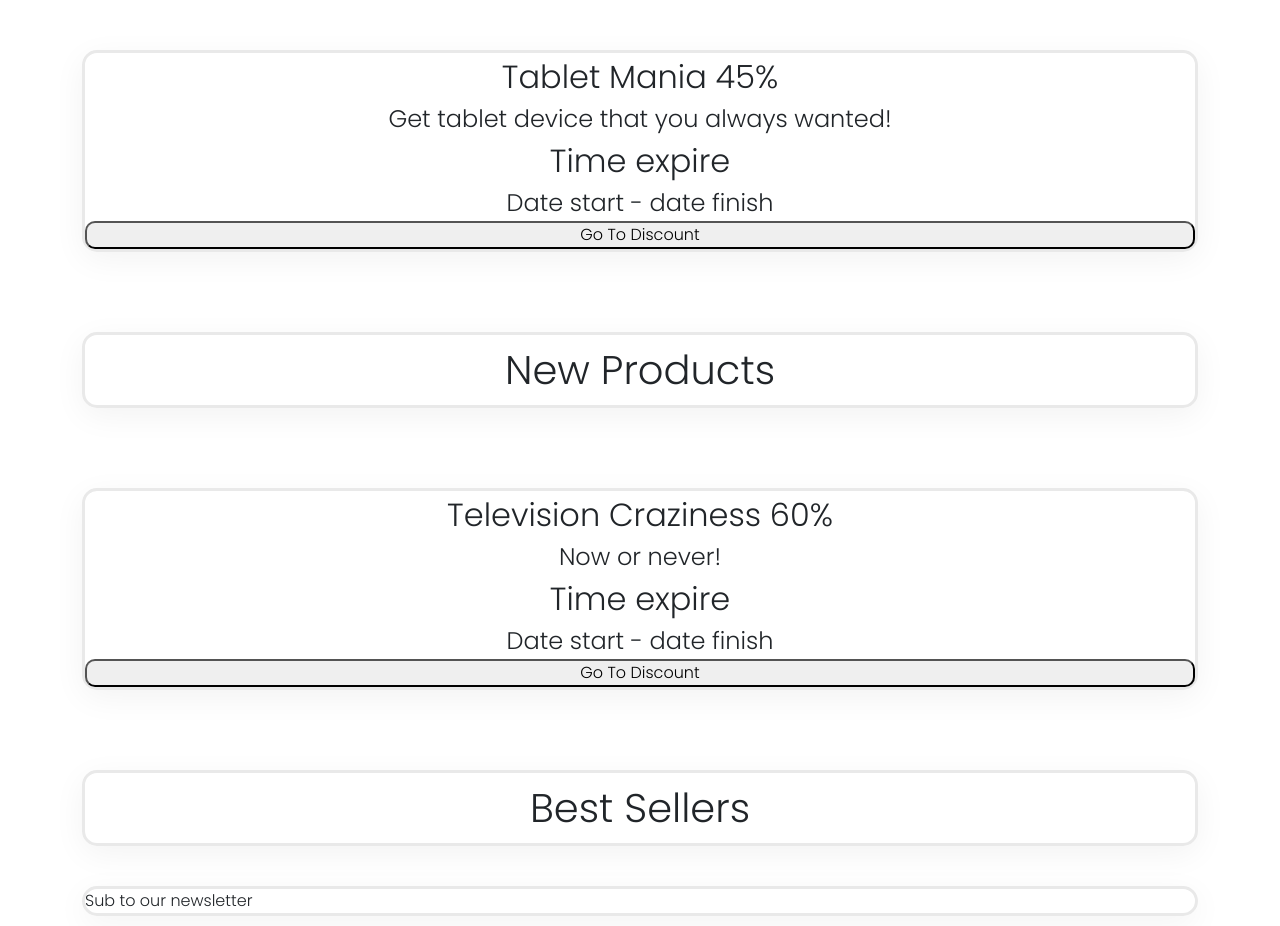
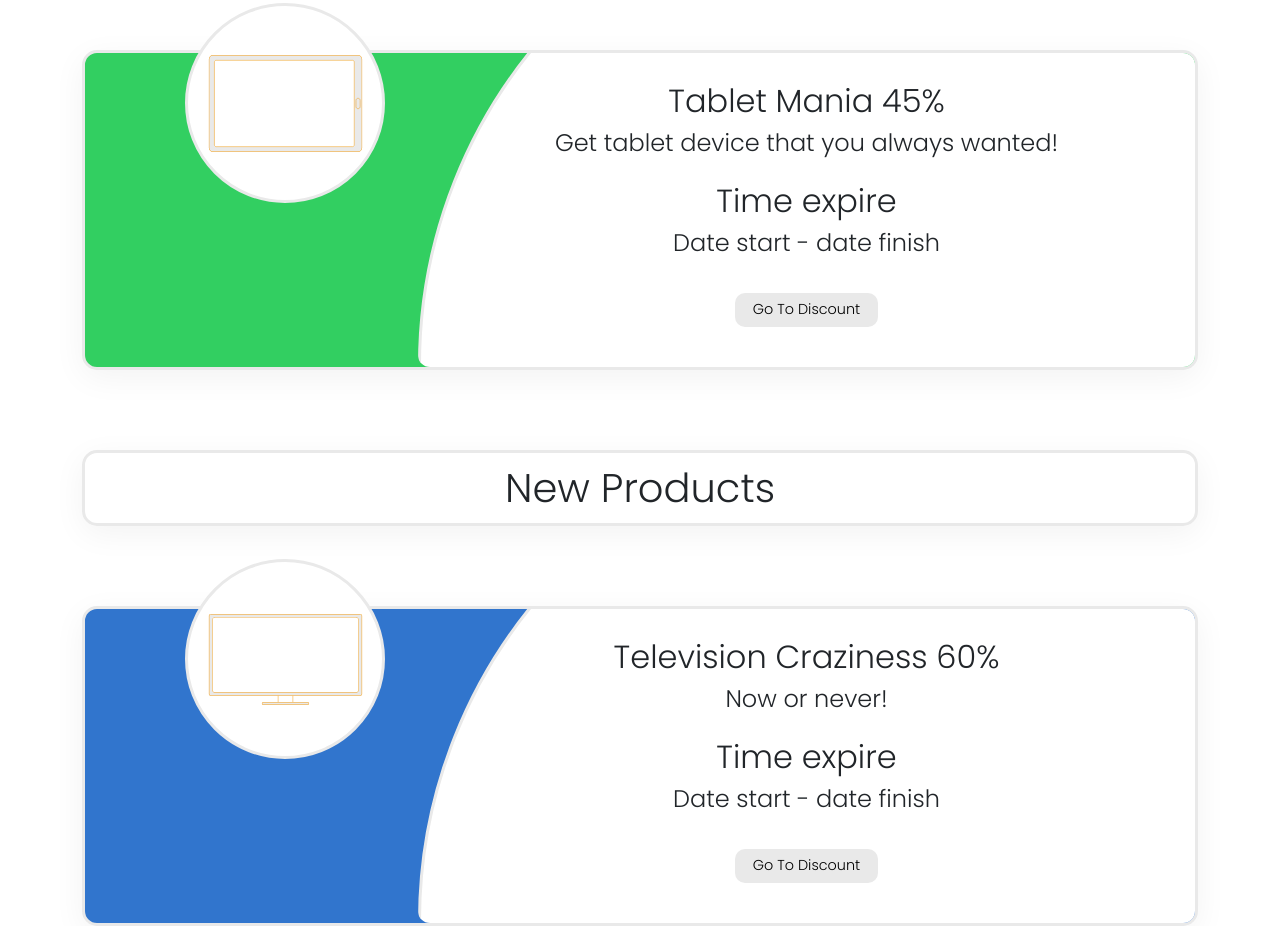
Before and after one commit to AleksaSubasic/OrangeBox, a plain HTML site: page index.html in a window 1280 px wide. Shown: the part 1032-1958 px from the top of the page. Drawn offline with nearby package versions, Linux system fonts and the light colour scheme.

Commit message:
Add files via upload

```diff
--- a/assets/css/responsive.css
+++ b/assets/css/responsive.css
@@ -5,7 +5,7 @@
     #product-cat-block h5{
         font-size: 1.1rem;
     }
-    .open-product-btn, .open-cat-btn{
+    .my-btn{
         font-size: 0.9rem;
     }
     .product-block{
@@ -38,7 +38,7 @@
     .product-block{
         width: 220px;
     }
-    .open-product-btn, .open-cat-btn{
+    .my-btn{
         font-size: 0.8rem;
     }
     #product-cat-block h5, #safety-blocks h4, .product-block h5{
@@ -96,7 +96,7 @@
     .product-block .d-flex .hide{
         display: inline-block !important;
     }
-    .open-product-btn, .open-cat-btn{
+    .my-btn{
         font-size: 0.9rem;
     }
     #safety-block{
@@ -176,12 +176,13 @@
     }
     #modal{
         flex-direction: column;
+        height: 80vh;
     }
     .modal-block{
         width: 400px;
     }
     #modal-image{
-        height: 240px;
+        height: inherit;
         margin-right: 0px;
         margin-bottom: 2vh;
         background-size: 60%;
@@ -194,6 +195,10 @@
     }
     #modal-product-information::before{
         top: -13px;
+    }
+    #close-btn{
+        top: -10px;
+        right: -10px;
     }
     #copyright{
         flex-direction: column;
@@ -252,8 +257,4 @@
     .modal-block{
         width: 100%;
     }
-    #close-btn{
-        top: 103%;
-        left: 45%;
-    }
 }
--- a/assets/css/style.css
+++ b/assets/css/style.css
@@ -7,13 +7,16 @@
     --red-orange: #FE5856;
     --orange: #F39C12;
     --gray: #e9e9e9;
-    --blue: #2867b9;
+    --blue: #3175cd;
     --green: #32cf61;
 }
 *{
     padding: 0px;
     margin: 0px;
     font-family: 'Poppins', sans-serif;
+    /* transition: 0.4s !important; */
+}
+.cat-image, .cat-image .text-center, .product-block, .product-block .text-center, .discount-block, .my-btn, ul li a, footer #copyright a{
     transition: 0.4s !important;
 }
 header{
@@ -35,7 +38,6 @@ ul li{
 a{
     text-decoration: none;
     color: black;
-    transition: 0.3s;
 }
 a:hover{
     font-weight: bold;
@@ -101,6 +103,21 @@ button{
 }
 .hide{
     display: none !important;
+}
+.success{
+    border: 3px solid var(--gray) !important;
+    background-color: var(--green) !important;
+}
+.my-btn{
+    padding: 3px 15px;
+    background-color: var(--gray);
+    border: 3px solid transparent;
+}
+.btn-hover:hover{
+    transform: none;
+    background-color: var(--orange);
+    border: 3px solid var(--gray);
+    color: var(--white);
 }
 
 
@@ -180,7 +197,7 @@ nav{
 #product-cat-block-bs .cat-block{
     margin-left: 2vh;
 }
-.product-block, #modal-image{
+.product-block, #modal-image, .discount-circle{
     background-position: center;
     background-repeat: no-repeat;
     background-size: 70%;
@@ -195,6 +212,64 @@ nav{
     background-color: var(--gray);
 }
 
+/* Discounts */
+#discount-block-1, #discount-block-2{
+    height: 40vh;
+}
+#discount-block-1{
+    background-color: var(--green);
+}
+#discount-block-1 .discount-circle{
+    background-image: url('../img/SVG/tablets-category.svg');
+}
+#discount-block-2{
+    background-color: var(--blue);
+}
+#discount-block-2 .discount-circle{
+    background-image: url('../img/SVG/television-category.svg');
+}
+.discount-circle{
+    position: absolute;
+    top: -50px;
+    left: 100px;
+    width: 200px;
+    height: 200px;
+    border-radius: 50%;
+    border: 3px solid var(--gray);
+    background-color: var(--white);
+    background-size: 85%;
+    transition: 0.4s;
+}
+.discount-text-block{
+    overflow: hidden;
+    margin-left: auto;
+    height: 100%;
+    width: 70%;
+    border-radius: 12px;
+}
+.discount-text-block h2{
+    margin-top: 2vh;
+}
+.discount-text-block::before{
+    content: "";
+    display: block;
+    position: absolute;
+    top: -60%;
+    left: 0px;
+    width: 1000px;
+    height: 1000px;
+    border-radius: 50%;
+    border: 3px solid var(--gray);
+    background-color: var(--white);
+    transition: 0.4s;
+}
+#discount-btn-1{
+    margin: 4vh auto;
+}
+#discount-block-1:hover > .discount-circle, #discount-block-1:hover > .discount-text-block::before, #discount-block-2:hover > .discount-circle, #discount-block-2:hover > .discount-text-block::before{
+    border-color: var(--orange);
+}
+
 /* Products */
 .product-container{
     /* width: 97%; */
@@ -204,10 +279,6 @@ nav{
 .product-block{
     width: 280px;
     margin-bottom: 5vh;
-}
-.product-block:hover > .text-center{
-    color: white;
-    background-color: var(--orange);
 }
 .product-block img, .cat-image img{
     margin: 10px 0px;
@@ -242,22 +313,16 @@ nav{
 .open-cat-btn{
     bottom: 10px;
     right: 10px;
-    padding: 3px 15px;
-    background-color: var(--gray);
-    border: 3px solid transparent;
 }
 .open-product-btn{
     margin-right: 3%;
-    padding: 3px 15px;
-    background-color: var(--gray);
-    border: 3px solid transparent;
 }
-.open-product-btn:hover, .open-cat-btn:hover{
-    transform: none;
+/* Product and categories mutual class */
+.product-block:hover > .text-center, .cat-image:hover > .text-center{
+    color: white;
     background-color: var(--orange);
-    border: 3px solid var(--gray);
-    color: var(--white);
 }
+
 #safety-blocks img{
     width: 50px;
     height: 50px;
@@ -402,7 +467,6 @@ nav{
 }
 #add-to-cart-btn:hover{
     border: 3px solid var(--gray);
-    background-color: var(--green);
 }
 #close-btn{
     width: 45px;
```
